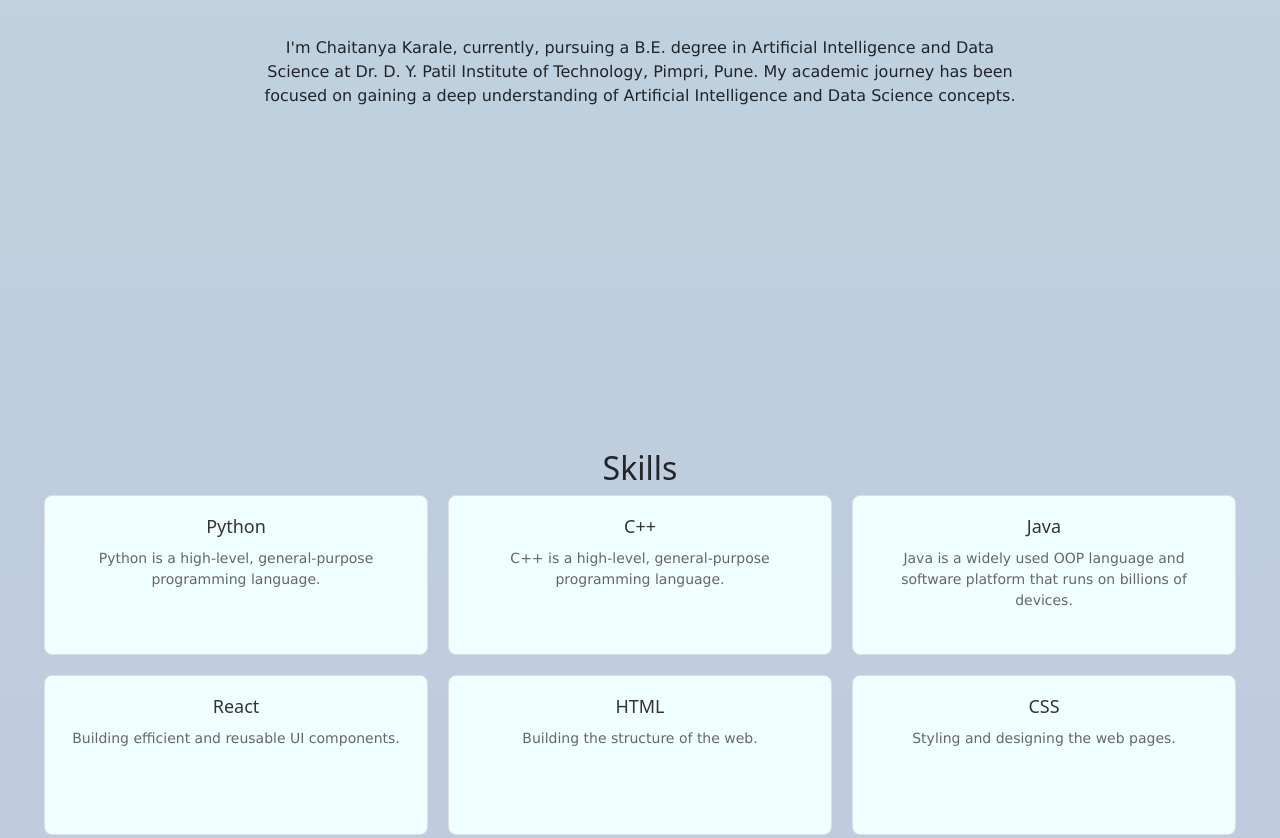
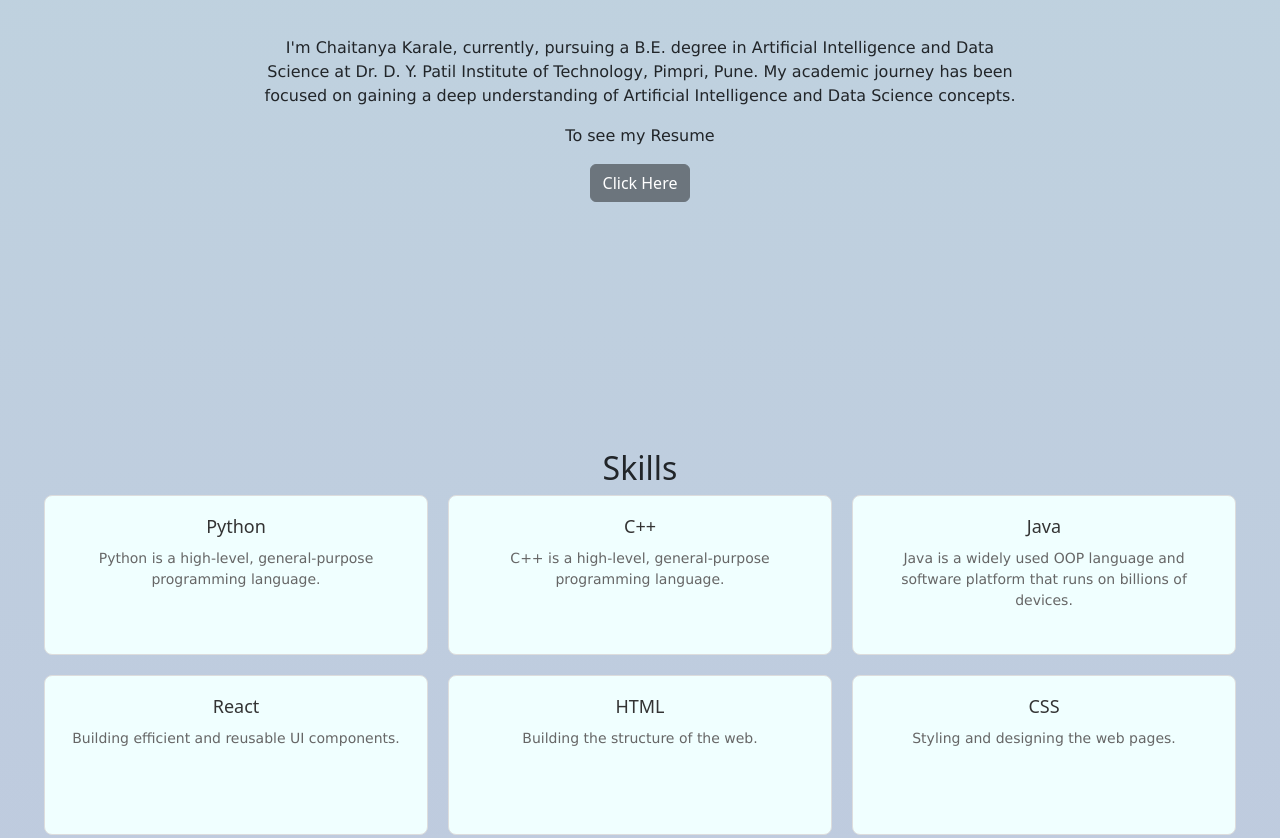
Before and after one commit to chaitanyakarale/CODSOFT, a plain HTML site: page Task-2 (Portfolio website)/index.html in a window 1280 px wide. Shown: the part 1267-2105 px from the top of the page. Drawn offline with nearby package versions, Linux system fonts and the light colour scheme.

Commit message:
Update index.html

```diff
--- a/Task-2 (Portfolio website)/index.html
+++ b/Task-2 (Portfolio website)/index.html
@@ -58,6 +58,10 @@
                 My academic journey has been focused on gaining a deep understanding of Artificial Intelligence and Data Science concepts.
 
             </p>
+            <div class="rsume">
+              <p>To see my Resume </p>
+              <button  type="button" class="btn btn-secondary" fdprocessedid="ys6x0g">Click Here</button>
+            </div>
 
           </div>
           </div>
@@ -145,10 +149,12 @@
                 </div>
             </div>
         </div>
+
     </section>
     <section id="contact">
      <div class="contact" id="contact-me">
       <div class="container">
+
         <div class="contact-content">
           <h2>Contact Me</h2>
           <p class="mail">
@@ -162,9 +168,14 @@
             Linkedin</a>
         <a href="https://github.com/chaitanyakarale" target="blank"><img  class="svg" src="./asset/git.png" alt=""> Github</a>
         <a href="https://www.instagram.com/c___k___03/" target="blank"><img  class="svg" src="./asset/insta.jpg" alt=""> Instagram</a>
+
         </div>
       </div>
     </div>
+
   </section>
+  <footer>
+    &copy; 2024 Chaitanya Karale. All rights reserved.
+</footer>
   </body>
   </html>
```
